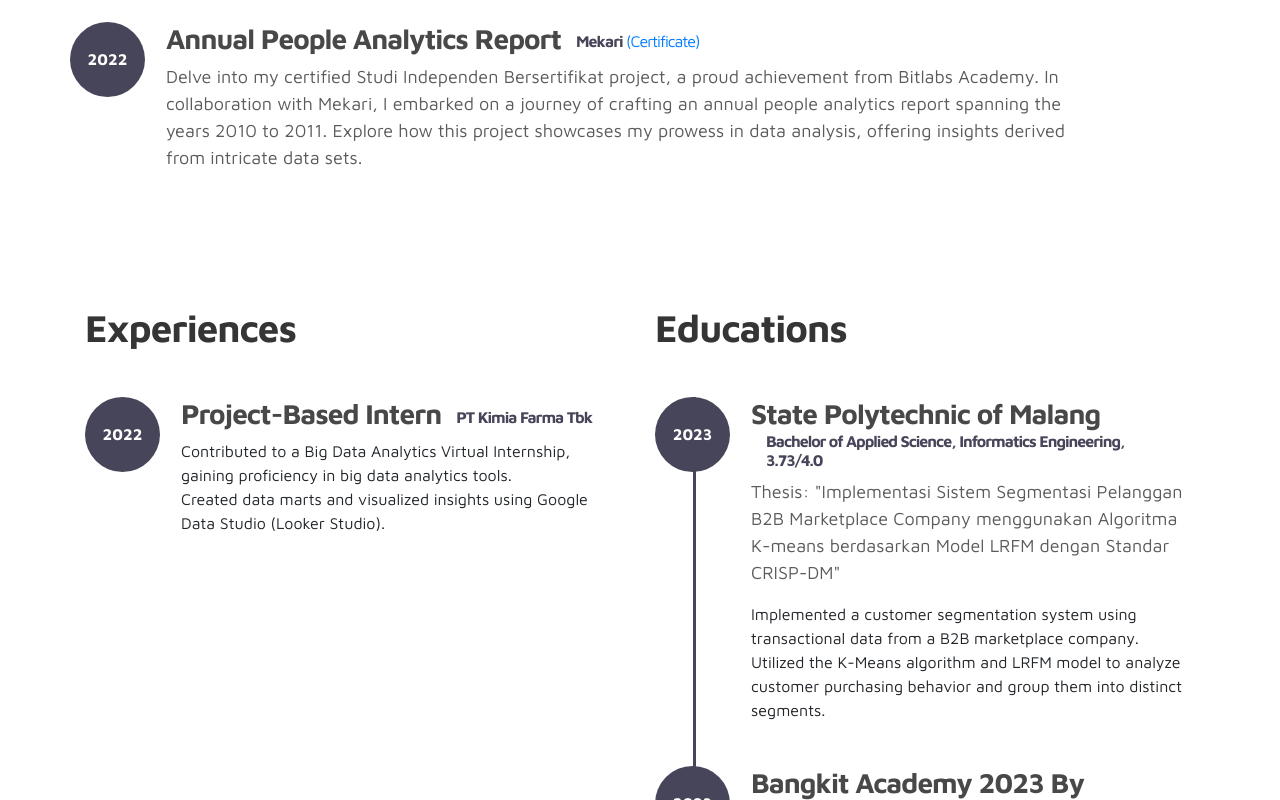
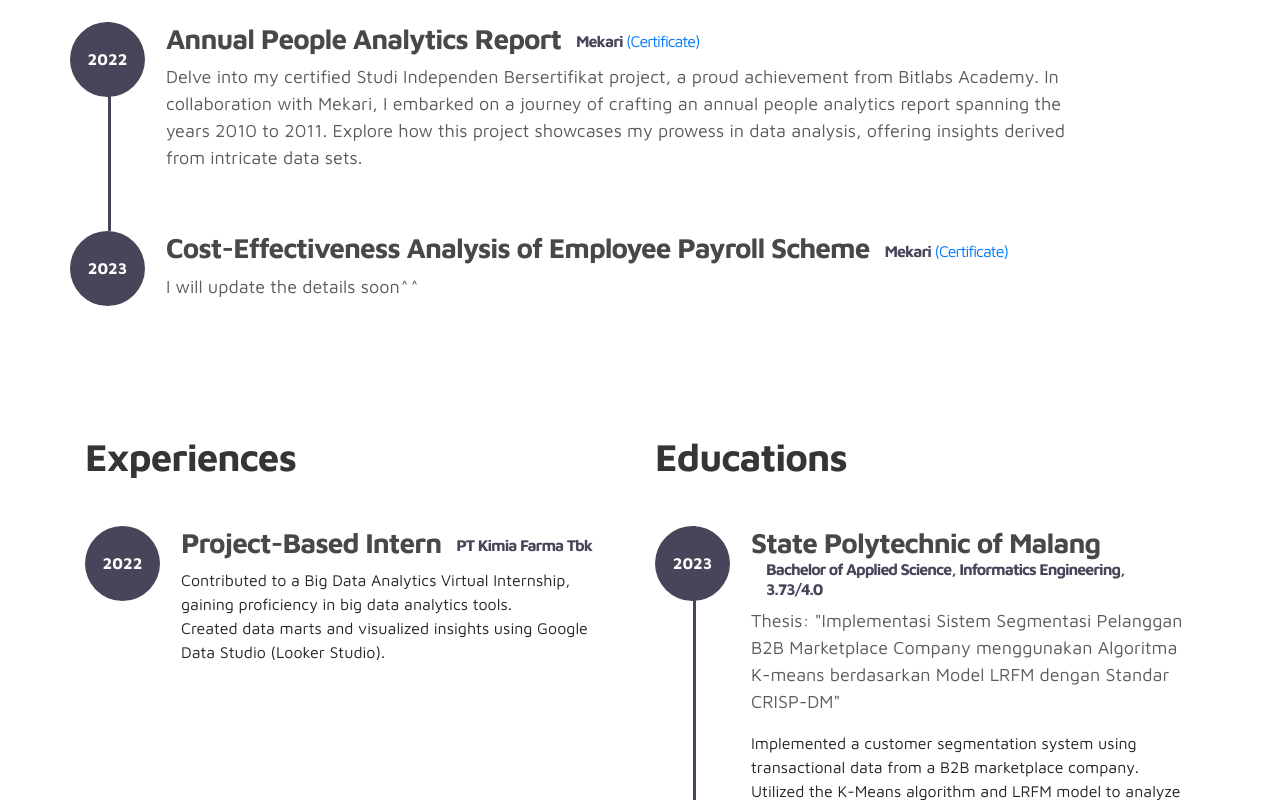
Before and after one commit to arinkistian/ar-insight.io, a plain HTML site: page index.html in a window 1280 px wide. Shown: the part 1507-2307 px from the top of the page. Drawn offline with Linux system fonts and the light colour scheme.

Commit message:
update project section

```diff
--- a/index.html
+++ b/index.html
@@ -150,6 +150,18 @@ https://www.tooplate.com/view/2115-marvel
               <p>Delve into my certified Studi Independen Bersertifikat project, a proud achievement from Bitlabs Academy.
                 In collaboration with Mekari, I embarked on a journey of crafting an annual people analytics report spanning the years 2010 to 2011.
                 Explore how this project showcases my prowess in data analysis, offering insights derived from intricate data sets.</p>
+            </div>
+          </div>
+
+          <div class="project-wrapper">
+            <div class="project-yr">
+              <span>2023</span>
+            </div>
+            <div class="project-info">
+              <h3><span>Cost-Effectiveness Analysis of Employee Payroll Scheme</span><small>Mekari
+                <a href="https://drive.google.com/file/d/1Y1s6Gu4rrvqYfh3tMFS8lGwEB_KFNbdl/view?usp=drive_link" target="_blank">(Certificate)</a>
+              </small></h3>
+              <p>I will update the details soon^^</p>
             </div>
           </div>
         </div>
```
